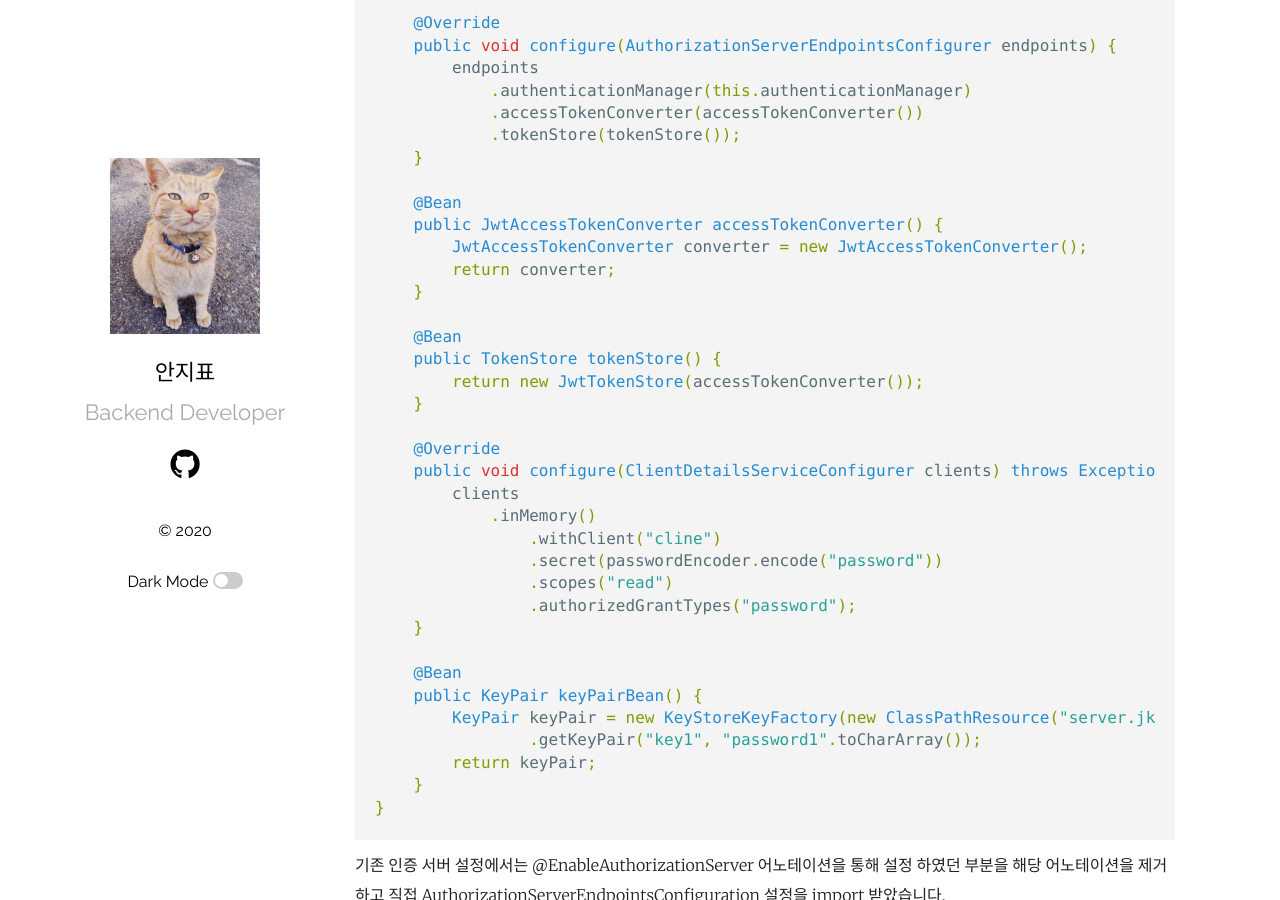
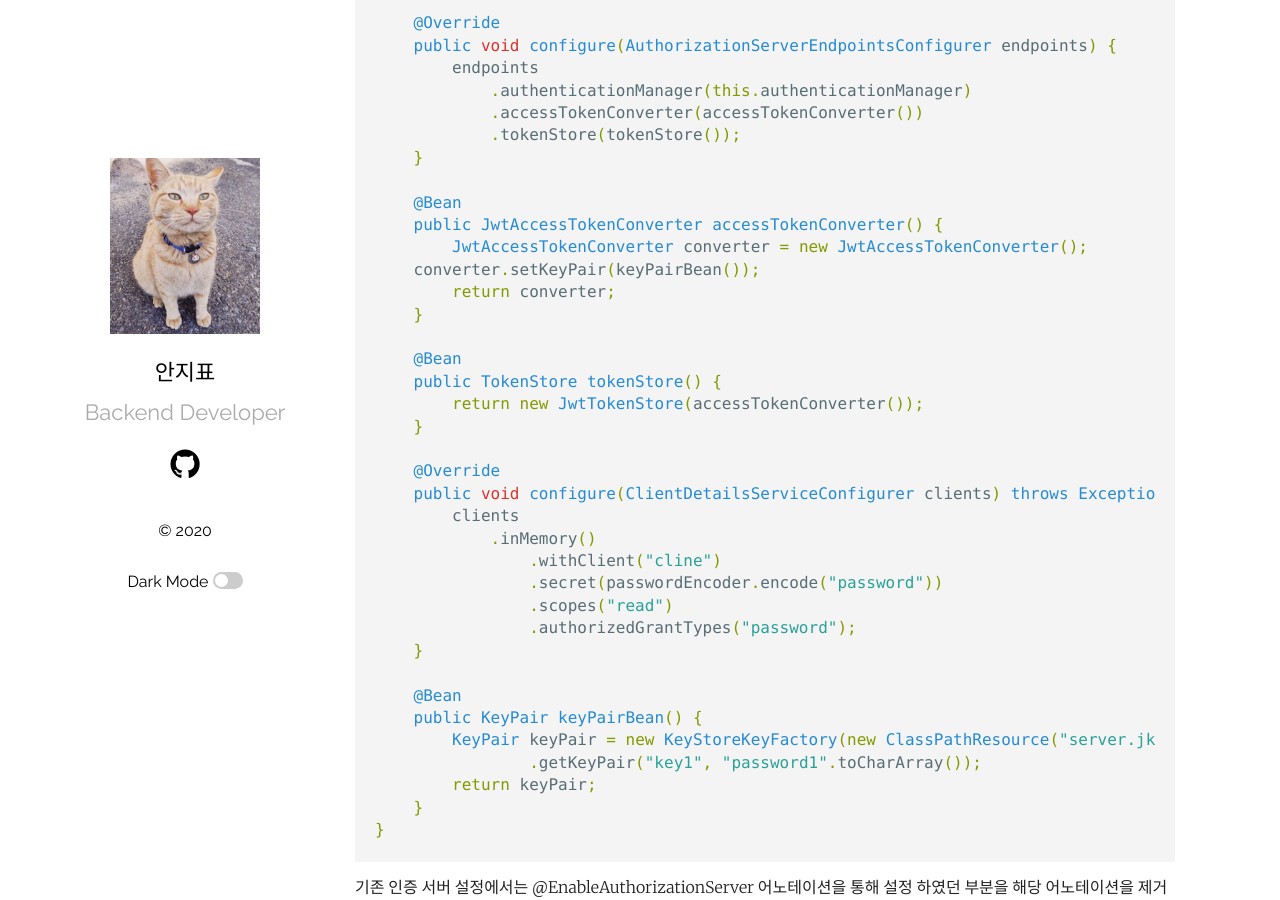
Before and after one commit to ppyong/ppyong.github.io, a Jekyll site: the page built from _posts/2020-11-08-spring-oauth-jwk.md, in a window 1280 px wide and 900 px high, scrolled down 755 px. Built offline with Jekyll 4.4.1, drawn with Linux system fonts in a browser that asks for light colours.

Commit message:
Update 2020-11-08-spring-oauth-jwk.md

```diff
--- a/_posts/2020-11-08-spring-oauth-jwk.md
+++ b/_posts/2020-11-08-spring-oauth-jwk.md
@@ -35,6 +35,7 @@ public class AuthorizationServerConfig extends AuthorizationServerConfigurerAdap
     @Bean
     public JwtAccessTokenConverter accessTokenConverter() {
         JwtAccessTokenConverter converter = new JwtAccessTokenConverter();
+	converter.setKeyPair(keyPairBean());
         return converter;
     }
 
```
